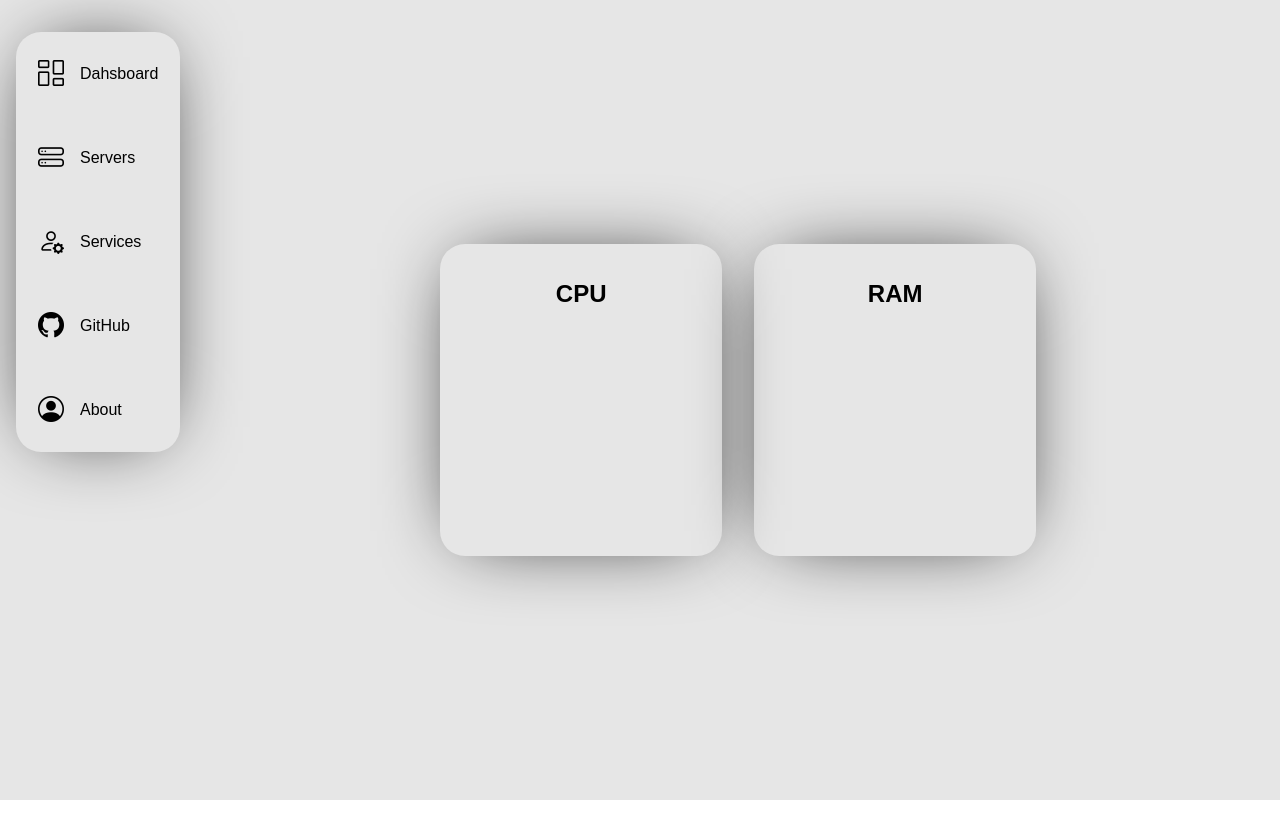
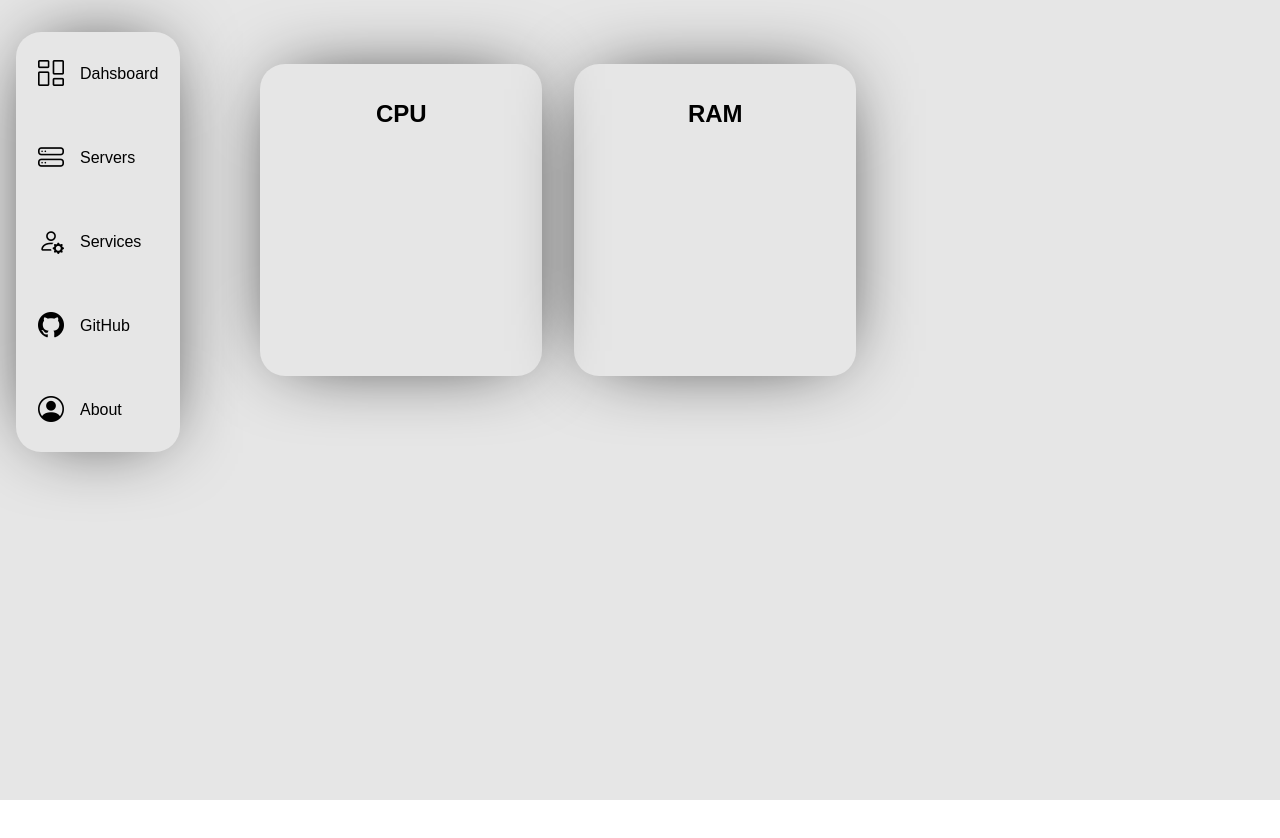
Before and after one commit to AllRedCat/AllRedCat.github.io, a React (Create React App) app in the folder Study/: page / in a window 1280 px wide. Shown: the top 838 px of the page. Before the commit the page ends 800 px from the top, so only its background shows below. Built offline with nearby package versions, Linux system fonts and the light colour scheme.

Commit message:
realign items in main container

```diff
--- a/Study/src/Main.css
+++ b/Study/src/Main.css
@@ -1,8 +1,9 @@
 .main{
     width: 100%;
     height: 100%;
+    padding: 2rem;
     display: flex;
-    justify-content: center;
-    align-items: center;
+    justify-content: flex-start;
+    align-items: start;
     gap: 2rem;
 }
```
